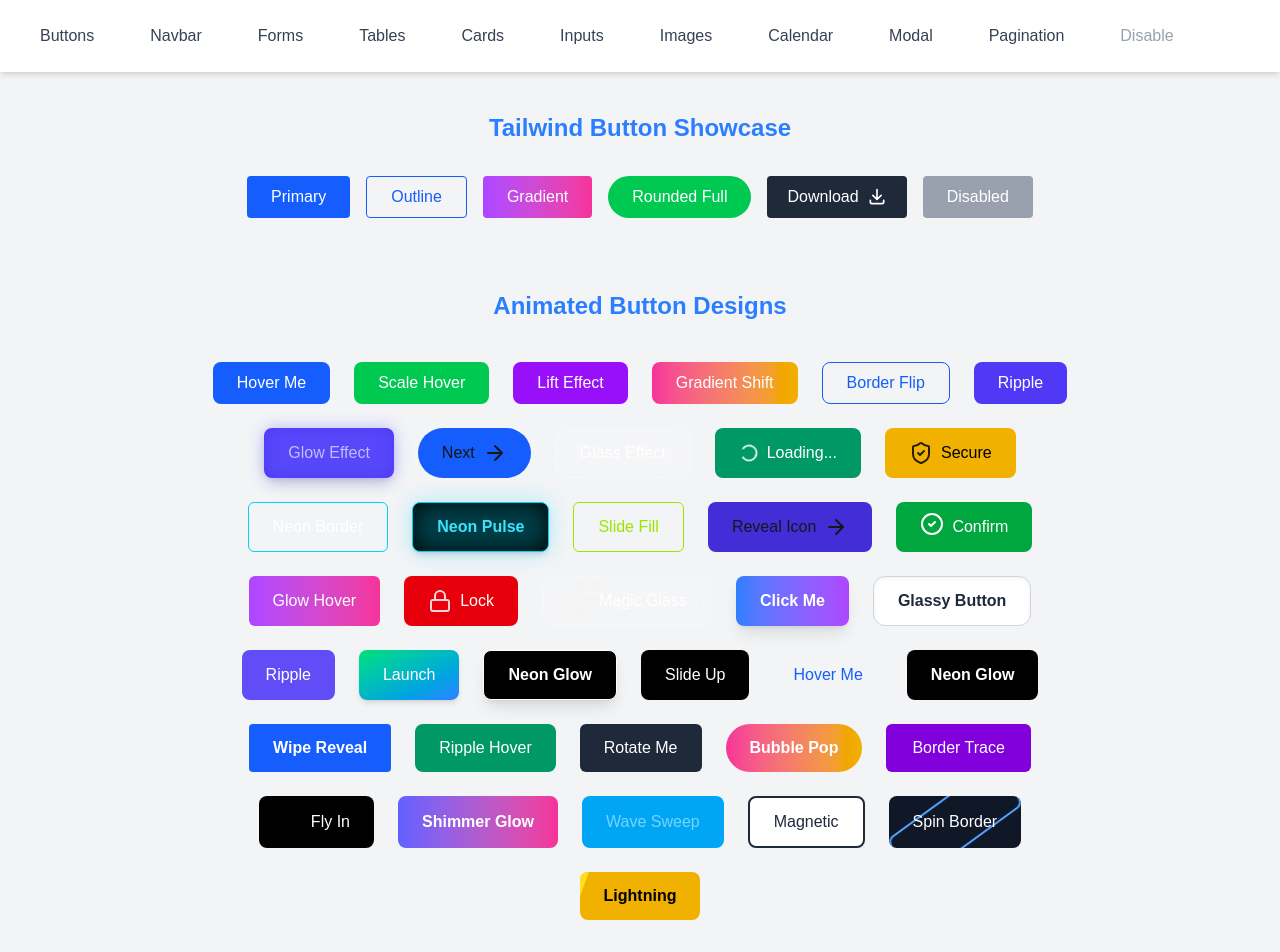
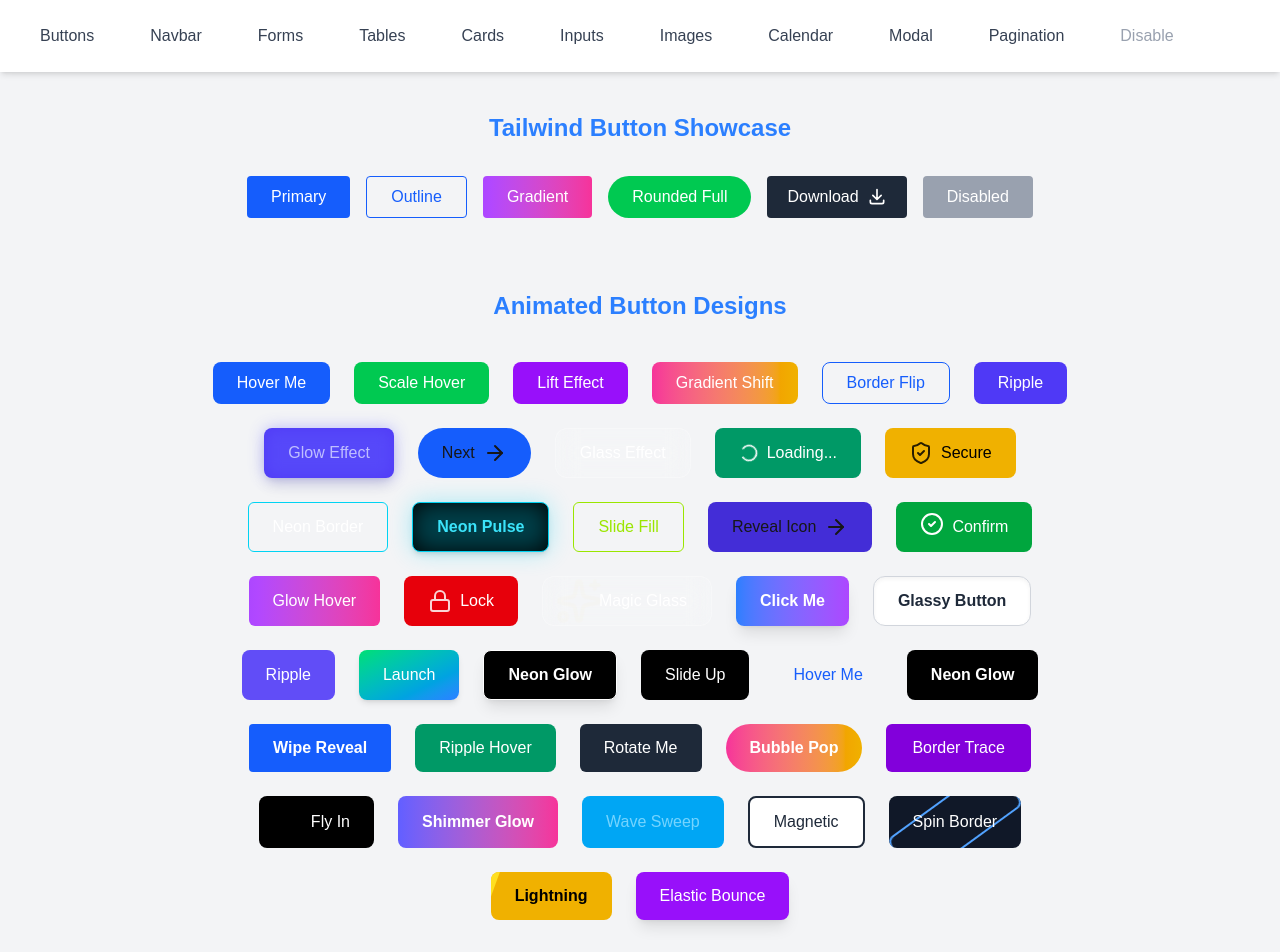
Before and after one commit to Prohor722/tailwind_compoenets, a Next.js app: page /button in a window 1280 px wide. Shown: the top 952 px of the page. Built offline with nearby package versions, Linux system fonts and the light colour scheme.

Commit message:
another button added

```diff
--- a/app/components/animarion-buttons.tsx
+++ b/app/components/animarion-buttons.tsx
@@ -230,6 +230,10 @@ export const AnimarionButtons = () => {
           <span className="absolute inset-0 translate-x-[-100%] bg-yellow-300 skew-x-[-20deg] group-hover:translate-x-[100%] transition-transform duration-500"></span>
           <span className="relative z-10">Lightning</span>
         </button>
+
+        <button className="px-6 py-3 bg-purple-600 text-white rounded-lg shadow-lg transform transition-all duration-300 ease-out hover:scale-110 hover:-translate-y-1 active:scale-95">
+          Elastic Bounce
+        </button>
       </div>
     </div>
   );
```
